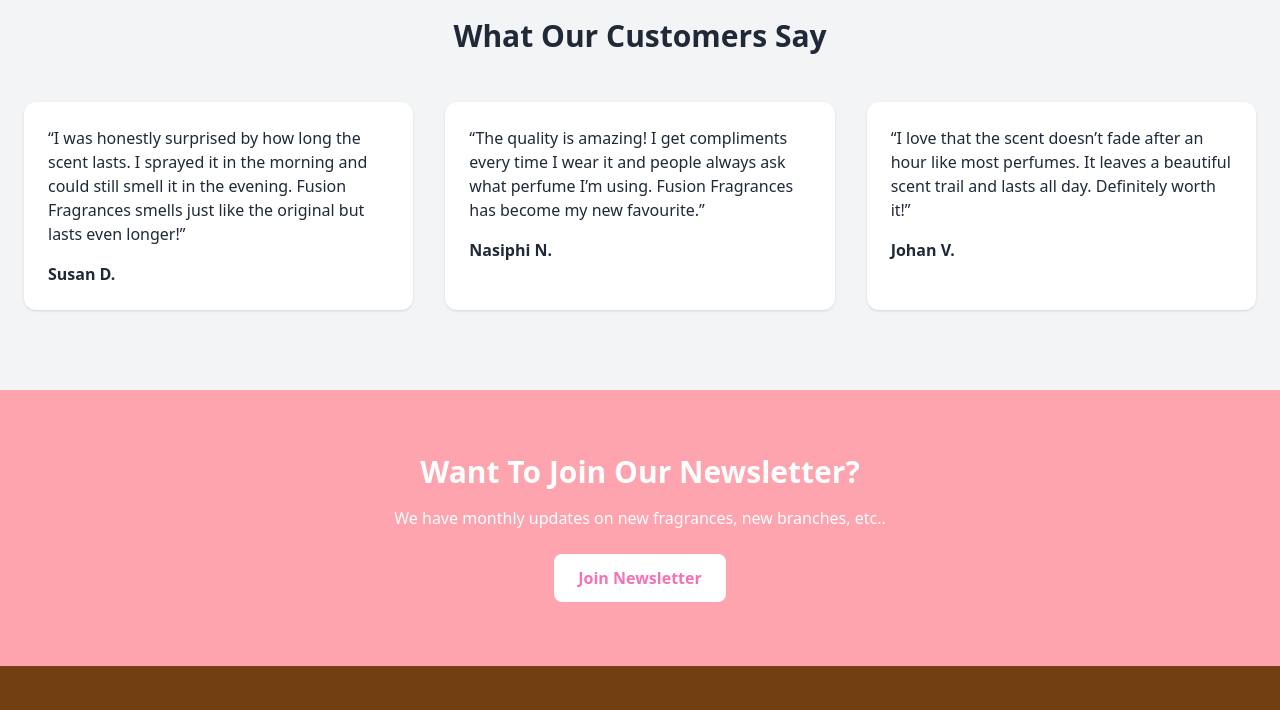
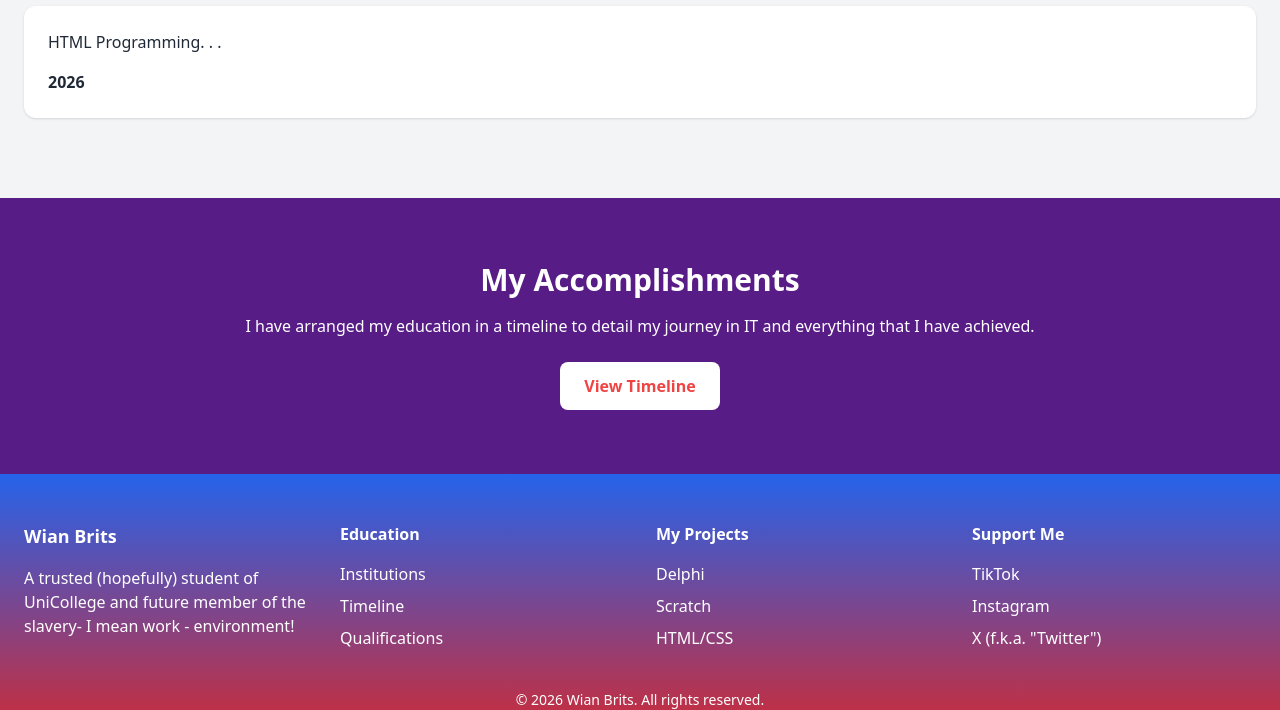
Before and after one commit to Wian2/My-Portfolio, a plain HTML site: page index.html in a window 1280 px wide. Shown: the part 1290-2000 px from the top of the page. Drawn offline with nearby package versions, Linux system fonts and the light colour scheme.

Commit message:
Fixed Index

```diff
--- a/index.html
+++ b/index.html
@@ -3,11 +3,10 @@
 <head>
     <meta charset="UTF-8">
     <meta name="viewport" content="width=device-width, initial-scale=1.0">
-    <title>Fusion Fragrances</title>
+    <title>PORTFOLIO</title>
     <script src="https://cdn.tailwindcss.com"></script>
 </head>
 <body class="bg-gray-50 text-gray-800">
-    <!-- 1. Navigation -->
     <nav class="bg-white sticky top-0">
         <div class="max-w-7xl mx-auto px-6 py-4 flex justify-between items-center">
             <h6 class="text-xl font-bold text-purple-600">Wian Brits</h6>
@@ -18,10 +17,6 @@
                 <a href="#" class="hover:text-red-600">Education</a>
                 <a href="#" class="hover:text-blue-600">Projects</a>
             </div>
-
-            <button id="menu-btn" class="md:hidden text-2xl">
-                ☰
-            </button>
         </div>
 
         <div id="mobile-menu" class="hidden md:hidden px-6 pb-4">
@@ -32,7 +27,6 @@
         </div>
     </nav>
 
-    <!-- 2. Hero Section -->
     <section class="bg-gradient-to-b from-red-600 to-blue-600 text-white">
         <div class="max-w-7xl mx-auto px-6 py-20 grid md:grid-cols-2 gap-10 items-center">
             <div>
@@ -40,11 +34,11 @@
 
                 <p class="mb-6 text-lg">To quote Oogway: "Yesterday is history, tomorrow is a mystery, but today is a gift. That is why it is called the present!"</p>
 
-                <button class="bg-white text-rose-400 px-6 py-3 rounded-full font-semibold hover:bg-gray-100">
+                <button class="bg-white text-red-500 px-6 py-3 rounded-full font-semibold hover:bg-purple-200">
                     My Projects
                 </button>
 
-                <button class="bg-white text-rose-400 px-6 py-3 rounded-full font-semibold hover:bg-gray-100">
+                <button class="bg-white text-blue-500 px-6 py-3 rounded-full font-semibold hover:bg-purple-200">
                     Contact Me
                 </button>
             </div>
@@ -53,106 +47,86 @@
         </div>
     </section>
 
-    <!-- 3. Features Grid -->
     <section class="max-w-7xl mx-auto px-6 py-20">
-        <h2 class="text-3xl font-bold text-center mb-12">My Big, Bold, Beautiful Journey</h2>
+        <h2 class="text-3xl font-bold text-center mb-12">My "Big, Bold, Beautiful Journey"</h2>
 
         <div class="grid grid-cols-1 md:grid-cols-2 lg:grid-cols-3 gap-8">
                 <div class="bg-white p-6 rounded-xl shadow">
-                    <h3 class="font-bold text-xl mb-2">My Start to Coding</h3>
+                    <h3 class="font-bold text-xl mb-2">My Start To Coding</h3>
                     <p>I started my IT-journey all the way back in Grade 10, 2023. It started with flowcharts, which turned to pseudocode and then we finally began programming in Delphi!</p>
                 </div>
 
                 <div class="bg-white p-6 rounded-xl shadow">
-                    <h3 class="font-bold text-xl mb-2"></h3>
-                    <p></p>
+                    <h3 class="font-bold text-xl mb-2">WHERE It All Started</h3>
+                    <p>I made my decision to pursue a career in IT all the way back in the one, the only, "Hoërskool Noordheuwel".</p>
                 </div>
 
                 <div class="bg-white p-6 rounded-xl shadow">
-                    <h3 class="font-bold text-xl mb-2">Why Perfume Strength Matters</h3>
-                    <p>Not all fragrances are created equal. Many commercial fragrances are Eau de Toilette, which contains a lower concentration of fragrance oils.
-                       Fusion Fragrances uses a higher fragrance oil concentration, which means the scent is richer, stronger, and lasts significantly longer on the skin.</p>
-                </div>
-
-                <div class="bg-white p-6 rounded-xl shadow">
-                    <h3 class="font-bold text-xl mb-2">Why Our Fragrances Last Longer</h3>
-                    <p>Longevity comes from the quality and concentration of fragrance oils used in the formula. Our perfumes contain a higher percentage of concentrated oils, allowing the scent to remain noticeable for many hours rather than fading quickly.</p>
-                </div>
-
-                <div class="bg-white p-6 rounded-xl shadow">
-                    <h3 class="font-bold text-xl mb-2">The Secret Behind the “Scent Cloud”</h3>
-                    <p>A great perfume does not just sit on the skin. It diffuses gently into the air, creating what perfumers call “sillage” – the scent trail that follows you. Fusion Fragrances are formulated to create a soft scent cloud that others can notice without being overpowering.</p>
-                </div>
-
-                <div class="bg-white p-6 rounded-xl shadow">
-                    <h3 class="font-bold text-xl mb-2">Luxury Inspired, Smartly Priced</h3>
-                    <p>Fusion Fragrances are inspired by some of the world’s most loved luxury scents. By focusing on the fragrance itself rather than expensive branding and packaging, we are able to offer high-quality, long-lasting perfumes at a far more accessible price.</p>
+                    <h3 class="font-bold text-xl mb-2">What I Have Done</h3>
+                    <p>I've made many projects using a variety of different methods: Delphi, HTML, Scratch, etc. - all of which can be viewed under the 'Projects' tab. . .</p>
                 </div>
 
         </div>
     </section>
 
-    <!-- 4. Testimonials -->
     <section class="bg-gray-100 py-20">
         <div class="max-w-7xl mx-auto px-6">
-            <h2 class="text-3xl font-bold text-center mb-12">What Our Customers Say</h2>
+            <h2 class="text-3xl font-bold text-center mb-12">My Capabilities</h2>
 
-            <div class="grid md:grid-cols-3 gap-8">
+            <div class="grid md:grid-rows-3 gap-8">
                 <div class="bg-white p-6 rounded-xl shadow">
-                    <p>“I was honestly surprised by how long the scent lasts. I sprayed it in the morning and could still smell it in the evening. Fusion Fragrances smells just like the original but lasts even longer!”</p>
-                    <h4 class="mt-4 font-bold">Susan D.</h4>
+                    <p>Delphi Programming!</p>
+                    <h4 class="mt-4 font-bold">2025</h4>
                 </div>
 
                 <div class="bg-white p-6 rounded-xl shadow">
-                    <p>“The quality is amazing! I get compliments every time I wear it and people always ask what perfume I’m using. Fusion Fragrances has become my new favourite.”</p>
-                    <h4 class="mt-4 font-bold">Nasiphi N.</h4>
+                    <p>Scratch Programming.</p>
+                    <h4 class="mt-4 font-bold">2026</h4>
                 </div>
 
                 <div class="bg-white p-6 rounded-xl shadow">
-                    <p>“I love that the scent doesn’t fade after an hour like most perfumes. It leaves a beautiful scent trail and lasts all day. Definitely worth it!”</p>
-                    <h4 class="mt-4 font-bold">Johan V.</h4>
+                    <p>HTML Programming. . .</p>
+                    <h4 class="mt-4 font-bold">2026</h4>
                 </div>
             </div>
         </div>
     </section>
 
-    <!-- 5. CTA Banner -->
-    <section class="bg-rose-300 text-white text-center py-16">
-        <h2 class="text-3xl font-bold mb-4">Want To Join Our Newsletter?</h2>
-        <p class="mb-6">We have monthly updates on new fragrances, new branches, etc..</p>
-        <button class="bg-white text-pink-400 px-6 py-3 rounded-lg font-semibold hover:bg-gray-200">
-            Join Newsletter
+    <section class="bg-purple-900 text-white text-center py-16">
+        <h2 class="text-3xl font-bold mb-4">My Accomplishments</h2>
+        <p class="mb-6">I have arranged my education in a timeline to detail my journey in IT and everything that I have achieved.</p>
+        <button class="bg-white text-red-500 px-6 py-3 rounded-lg font-semibold hover:bg-blue-100">
+            View Timeline
         </button>
     </section>
 
-    <!-- 6. Footer -->
-    <footer class="bg-yellow-900 text-white py-12">
+    <footer class="bg-gradient-to-t from-red-600 to-blue-600 text-white py-12">
         <div class="max-w-7xl mx-auto px-6 grid md:grid-cols-4 gap-8">
             <div>
-                <h3 class="text-gray-200 font-bold text-lg mb-4">Fusion Fragrances</h3>
-                <p>Giving South Africans some of that sweet, sweet luxury.</p>
+                <h3 class="font-bold text-lg mb-4">Wian Brits</h3>
+                <p>A trusted (hopefully) student of UniCollege and future member of the slavery- I mean work - environment!</p>
             </div>
 
             <div>
-                <h4 class="text-gray-200 font-bold mb-4">Business</h4>
+                <h4 class="font-bold mb-4">Education</h4>
                 <ul class="space-y-2">
-                    <li>About</li>
-                    <li>Proprietor</li>
-                    <li>Vacancies</li>
+                    <li>Institutions</li>
+                    <li>Timeline</li>
+                    <li>Qualifications</li>
                 </ul>
             </div>
 
             <div>
-                <h4 class="text-gray-200 font-bold mb-4">Our Products</h4>
+                <h4 class="font-bold mb-4">My Projects</h4>
                 <ul class="space-y-2">
-                    <li>General</li>
-                    <li>Women's</li>
-                    <li>Men's</li>
+                    <li>Delphi</li>
+                    <li>Scratch</li>
+                    <li>HTML/CSS</li>
                 </ul>
             </div>
 
             <div>
-                <h4 class="text-gray-200 font-bold mb-4">Support Us</h4>
+                <h4 class="font-bold mb-4">Support Me</h4>
                 <ul class="space-y-2">
                     <li>TikTok</li>
                     <li>Instagram</li>
@@ -161,7 +135,7 @@
             </div>
         </div>
 
-        <div class="text-center mt-10 text-sm text-gray-200">© 2026 Fusion Fragrances. All rights reserved.</div>
+        <div class="text-center mt-10 text-sm">© 2026 Wian Brits. All rights reserved.</div>
     </footer>
 
 </body>
```
